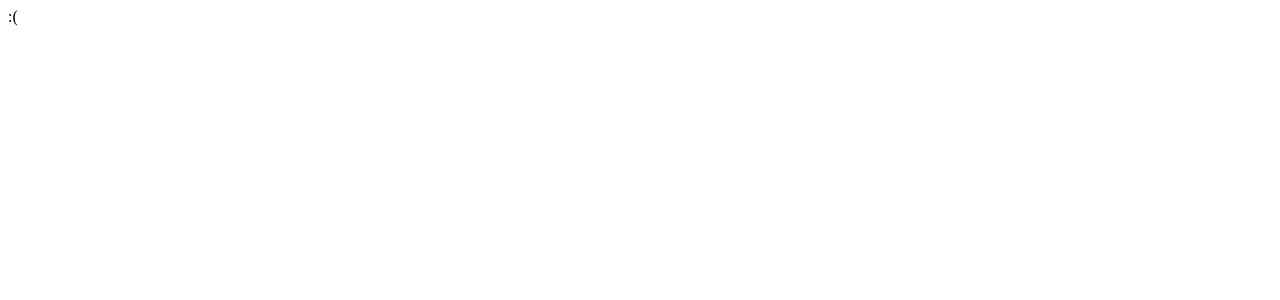
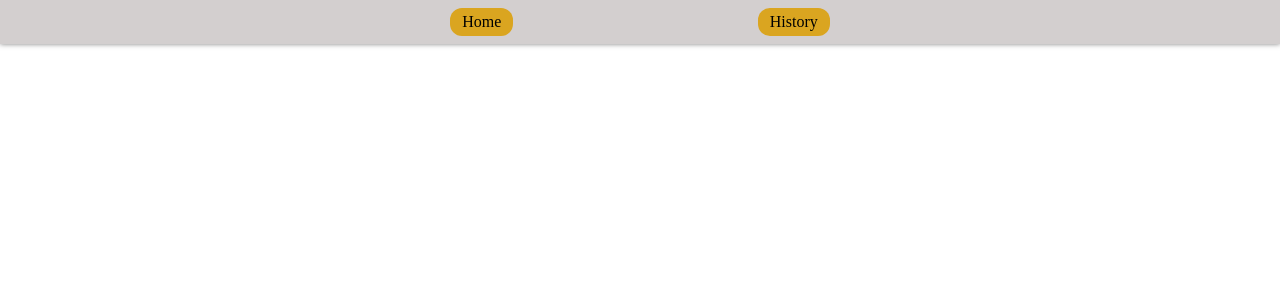
Before and after one commit to ArielMoi/HaimMesutafim, a React (Create React App) app in the folder client/: page / in a window 1280 px wide. Shown: the top 300 px of the page. Built offline with nearby package versions, Linux system fonts and the light colour scheme.

Commit message:
Componenets added

```diff
--- a/client/package.json
+++ b/client/package.json
@@ -6,8 +6,10 @@
     "@testing-library/jest-dom": "^5.12.0",
     "@testing-library/react": "^11.2.6",
     "@testing-library/user-event": "^12.8.3",
+    "axios": "^0.21.1",
     "react": "^17.0.2",
     "react-dom": "^17.0.2",
+    "react-router-dom": "^5.2.0",
     "react-scripts": "4.0.3",
     "web-vitals": "^1.1.1"
   },
--- a/client/src/App.js
+++ b/client/src/App.js
@@ -1,7 +1,27 @@
+import { BrowserRouter as Router, Route, NavLink, Switch } from 'react-router-dom';
+import Nav from './components/Nav';
+import './app.css';
+
 function App() {
   return (
     <div className="App">
-      :(
+      <Router>
+        <Switch>
+          <Nav/>
+          <Route path="/">
+
+          </Route>
+
+          <Route path="/history">
+
+          </Route>
+
+          <Route path="/details/:id">
+
+          </Route>
+
+        </Switch>
+      </Router>
     </div>
   );
 }
--- /dev/null
+++ b/client/src/app.css
@@ -0,0 +1,27 @@
+* {
+  box-sizing: border-box;
+  margin: 0;
+  padding: 0;
+}
+a {
+  text-decoration: none;
+  color: unset;
+  background: goldenrod;
+  padding: 5px 12px;
+  border-radius: 12px;
+  color: black;
+}
+
+.nav-container {
+  display: flex;
+  justify-content: center;
+  background: #d3cfcf;
+  box-shadow: 0px 0px 5px rgba(0, 0, 0, 0.5);
+}
+
+.nav {
+  display: flex;
+  justify-content: space-around;
+  width: 50%;
+  padding: 0.5rem;
+}
--- /dev/null
+++ b/client/src/components/Nav.js
@@ -0,0 +1,16 @@
+import React from 'react';
+import { NavLink } from 'react-router-dom';
+
+const Nav = () => {
+
+  return (
+    <div className="nav-container">
+      <nav className="nav">
+        <NavLink to="/">Home</NavLink>
+        <NavLink to="/history">History</NavLink>
+      </nav>
+    </div>
+  );
+}
+
+export default Nav;
```
Also changed, not shown: client/src/components/Box.js (added, +11 -0 lines), client/src/components/Button.js (added, +11 -0 lines), client/src/components/Details.js (added, +11 -0 lines), client/src/components/Input.js (added), 1 other file (tests, documents, lock files or other folders).
